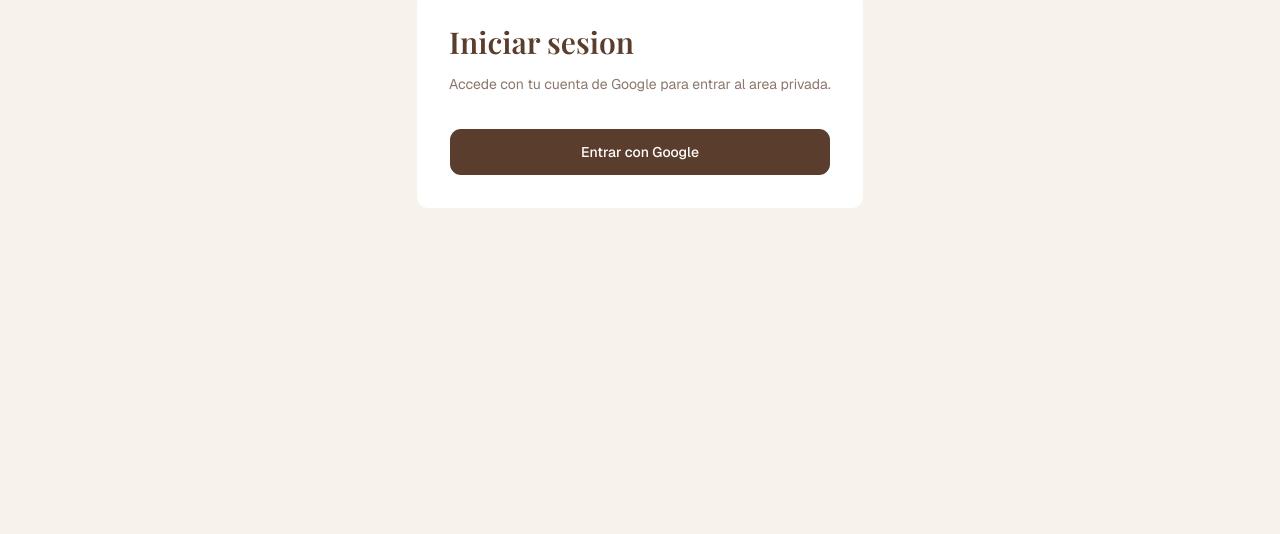
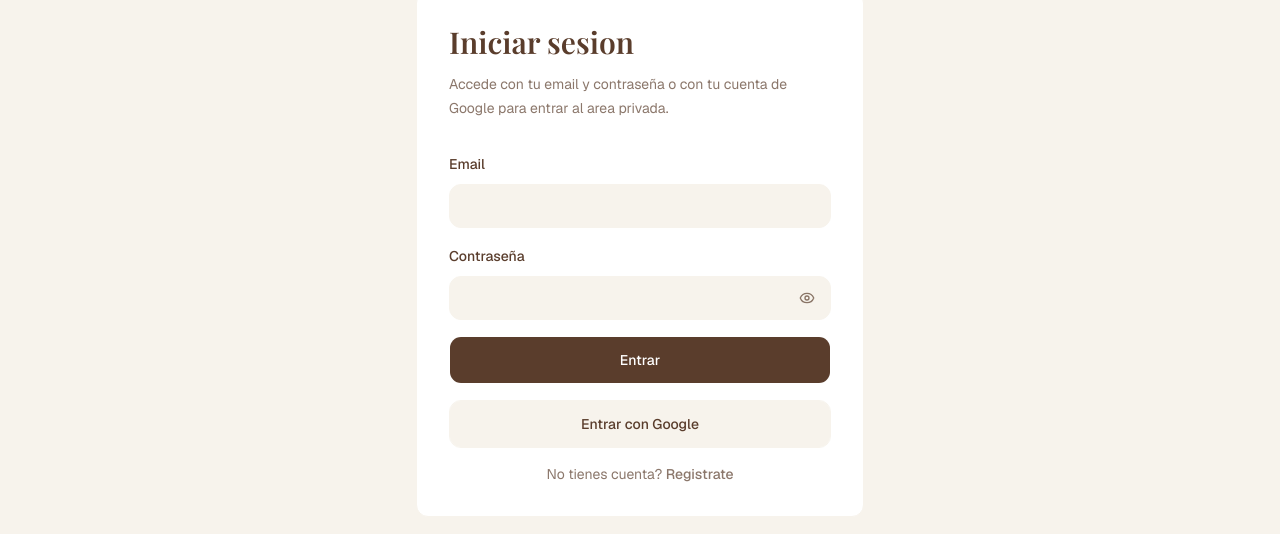
Before and after one commit to LauraLlamass/Carpinteria, a Next.js app: page /login in a window 1280 px wide. Shown: the part 174-708 px from the top of the page. Built offline with nearby package versions, Linux system fonts and the light colour scheme; no server answers; a web font is replaced by a local one.

Commit message:
add email and password auth forms

```diff
--- a/app/login/LoginForm.tsx
+++ b/app/login/LoginForm.tsx
@@ -1,21 +1,135 @@
 "use client";
 
+import type { FormEvent } from "react";
+import Link from "next/link";
+import { Eye, EyeOff } from "lucide-react";
+import { useState } from "react";
 import { signIn } from "next-auth/react";
-import { useSearchParams } from "next/navigation";
+import { useRouter, useSearchParams } from "next/navigation";
 
 import { Button } from "@/components/ui/button";
 
 export function LoginForm() {
+  const router = useRouter();
   const searchParams = useSearchParams();
   const callbackUrl = searchParams.get("callbackUrl") ?? "/dashboard";
+  const [email, setEmail] = useState("");
+  const [password, setPassword] = useState("");
+  const [error, setError] = useState("");
+  const [isSubmitting, setIsSubmitting] = useState(false);
+  const [showPassword, setShowPassword] = useState(false);
+
+  async function handleSubmit(event: FormEvent<HTMLFormElement>) {
+    event.preventDefault();
+
+    setError("");
+    setIsSubmitting(true);
+
+    const result = await signIn("credentials", {
+      email,
+      password,
+      redirect: false,
+      callbackUrl,
+    });
+
+    setIsSubmitting(false);
+
+    if (result?.error) {
+      setError("Email o contraseña incorrectos.");
+      return;
+    }
+
+    router.push(callbackUrl);
+    router.refresh();
+  }
 
   return (
+    <div className="mt-8 space-y-4">
+      <form onSubmit={handleSubmit} className="space-y-4">
+        <div>
+          <label htmlFor="email" className="text-sm font-medium text-primary">
+            Email
+          </label>
+          <input
+            id="email"
+            name="email"
+            type="email"
+            autoComplete="email"
+            value={email}
+            onChange={(event) => setEmail(event.target.value)}
+            required
+            className="mt-2 h-11 w-full rounded-lg border border-background bg-background px-3 text-sm text-primary outline-none transition-colors focus:border-accent focus:ring-3 focus:ring-accent"
+          />
+        </div>
+
+        <div>
+          <label
+            htmlFor="password"
+            className="text-sm font-medium text-primary"
+          >
+            Contraseña
+          </label>
+          <div className="relative mt-2">
+            <input
+              id="password"
+              name="password"
+              type={showPassword ? "text" : "password"}
+              autoComplete="current-password"
+              value={password}
+              onChange={(event) => setPassword(event.target.value)}
+              required
+              className="h-11 w-full rounded-lg border border-background bg-background px-3 pr-11 text-sm text-primary outline-none transition-colors focus:border-accent focus:ring-3 focus:ring-accent"
+            />
+            <button
+              type="button"
+              aria-label={
+                showPassword ? "Ocultar contrasena" : "Mostrar contrasena"
+              }
+              onClick={() => setShowPassword((current) => !current)}
+              className="absolute right-2 top-1/2 flex size-8 -translate-y-1/2 items-center justify-center rounded-md text-primary/70 transition-colors hover:bg-surface hover:text-primary focus-visible:outline-none focus-visible:ring-2 focus-visible:ring-accent"
+            >
+              {showPassword ? (
+                <EyeOff className="size-4" />
+              ) : (
+                <Eye className="size-4" />
+              )}
+            </button>
+          </div>
+        </div>
+
+        {error ? (
+          <p className="rounded-lg bg-accent/10 px-3 py-2 text-sm text-accent">
+            {error}
+          </p>
+        ) : null}
+
+        <Button
+          type="submit"
+          disabled={isSubmitting}
+          className="h-12 w-full"
+        >
+          {isSubmitting ? "Entrando..." : "Entrar"}
+        </Button>
+      </form>
+
       <Button
         type="button"
+        variant="outline"
         onClick={() => signIn("google", { callbackUrl })}
-      className="mt-8 h-12 w-full"
+        className="h-12 w-full"
       >
         Entrar con Google
       </Button>
+
+      <p className="text-center text-sm text-primary/70">
+        No tienes cuenta?{" "}
+        <Link
+          href="/register"
+          className="font-medium text-primary underline-offset-4 hover:underline"
+        >
+          Registrate
+        </Link>
+      </p>
+    </div>
   );
 }
--- a/app/login/page.tsx
+++ b/app/login/page.tsx
@@ -10,7 +10,8 @@
             Iniciar sesion
           </h1>
           <p className="mt-3 text-sm leading-6 text-primary/70">
-            Accede con tu cuenta de Google para entrar al area privada.
+            Accede con tu email y contraseña o con tu cuenta de Google para
+            entrar al area privada.
           </p>
 
           <Suspense>
--- /dev/null
+++ b/app/register/page.tsx
@@ -0,0 +1,16 @@
+import { RegisterForm } from "./RegisterForm";
+
+export default function RegisterPage() {
+  return (
+    <section className="bg-background px-6 py-20">
+      <div className="mx-auto max-w-md">
+        <div className="rounded-lg border border-background bg-surface p-8 text-primary">
+          <h1 className="font-serif text-3xl font-semibold">Crear cuenta</h1>
+
+
+          <RegisterForm />
+        </div>
+      </div>
+    </section>
+  );
+}
--- a/components/AuthButton.tsx
+++ b/components/AuthButton.tsx
@@ -1,6 +1,7 @@
 "use client";
 
-import { signIn, signOut, useSession } from "next-auth/react";
+import { signOut, useSession } from "next-auth/react";
+import { useRouter } from "next/navigation";
 
 import { cn } from "@/lib/utils";
 
@@ -10,6 +11,7 @@
 };
 
 export function AuthButton({ className, onAction }: AuthButtonProps) {
+  const router = useRouter();
   const { data: session, status } = useSession();
 
   if (status === "loading") {
@@ -24,11 +26,11 @@
     onAction?.();
 
     if (session) {
-      void signOut();
+      void signOut({ callbackUrl: "/" });
       return;
     }
 
-    void signIn("google");
+    router.push("/login");
   };
 
   return (
```
Lines whose indentation alone changed are shown as unchanged.
